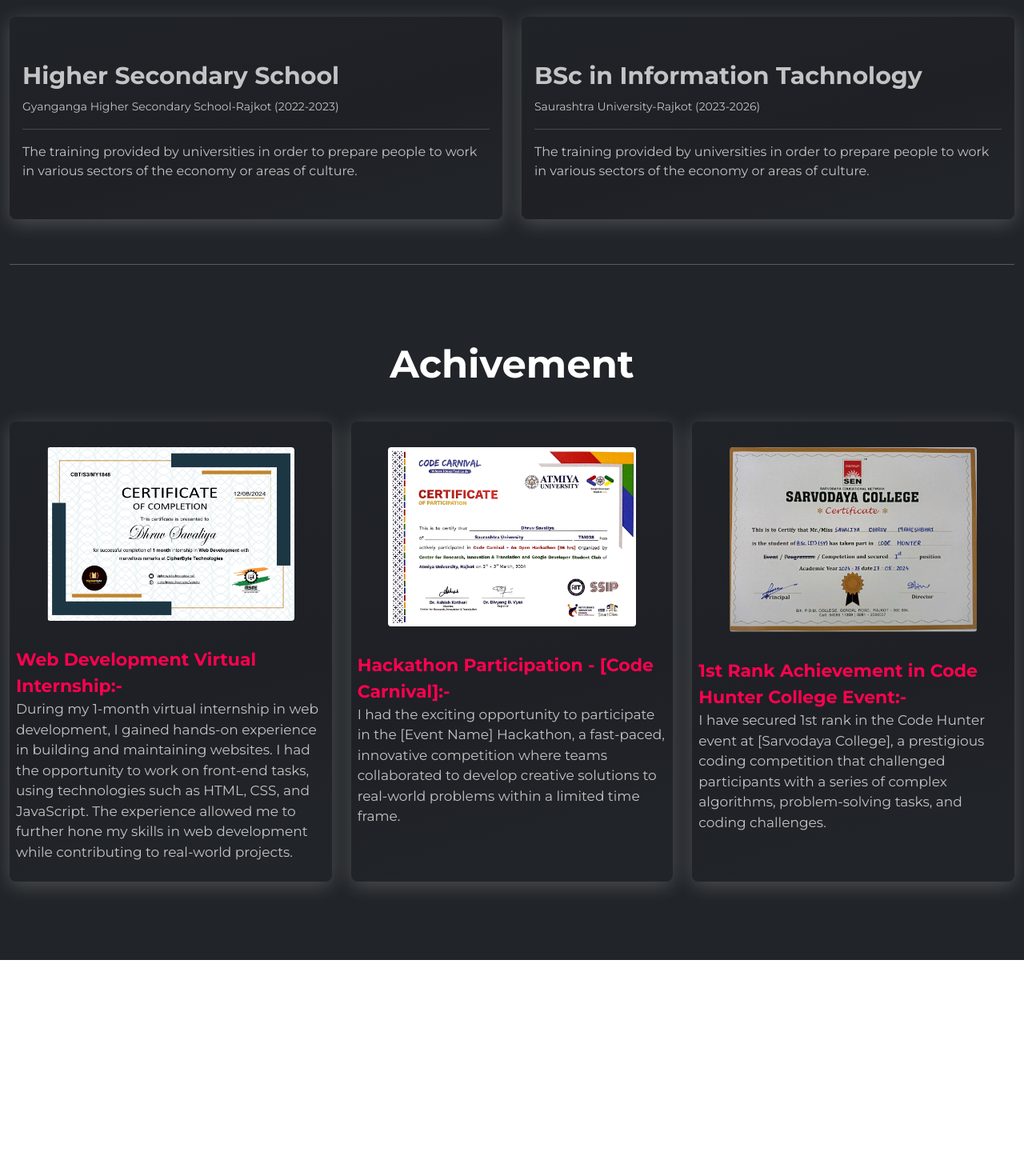
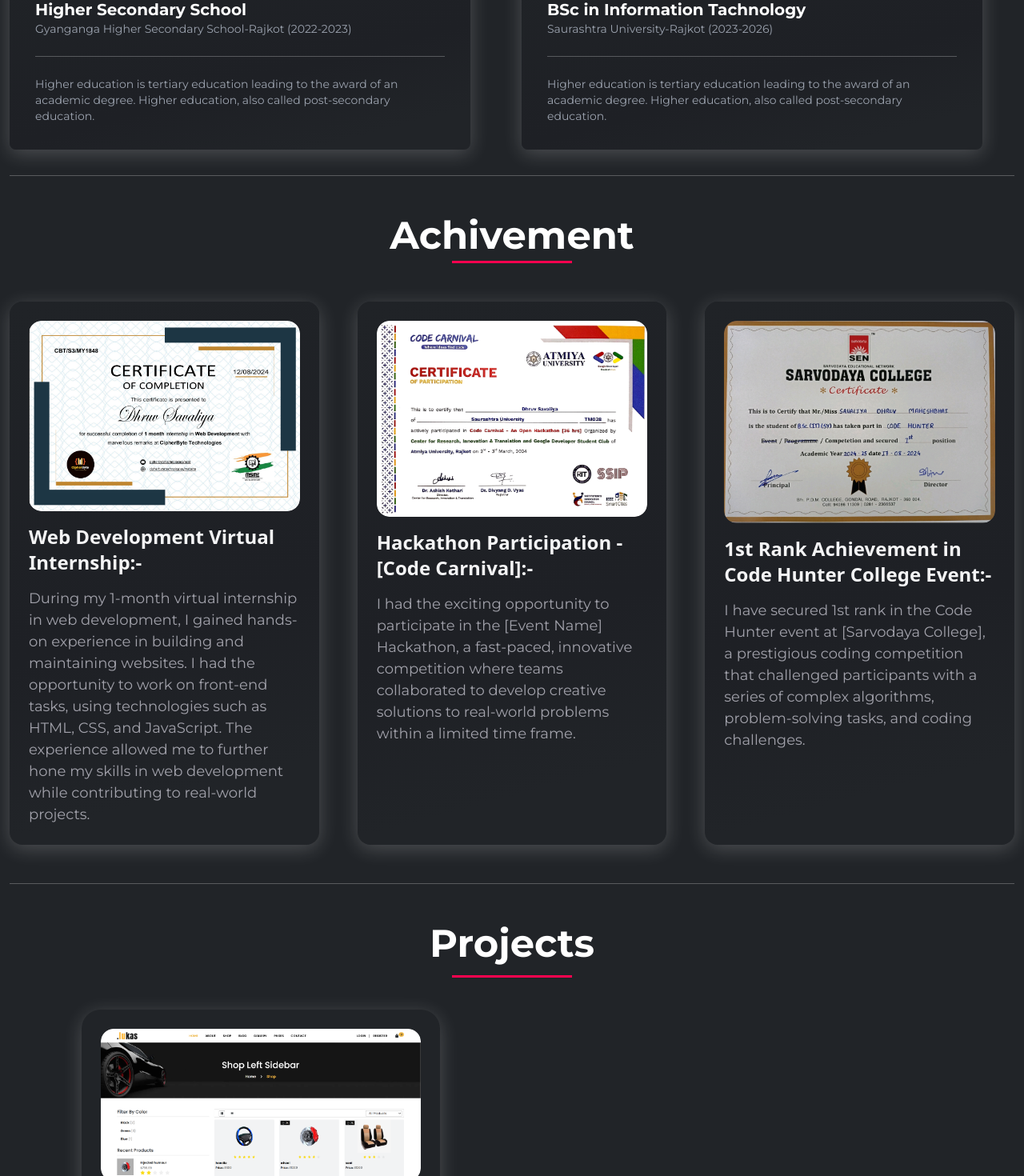
Before and after one commit to Dhruv-1395/Portfolio, a React (Create React App) app in the folder portfolio/: page / in a window 1280 px wide. Shown: the part 940-2410 px from the top of the page at 80% size. Before the commit the page ends 2140 px from the top, so only its background shows below. Built offline with nearby package versions, Linux system fonts and the light colour scheme.

Commit message:
add works section

```diff
--- a/portfolio/src/App.css
+++ b/portfolio/src/App.css
@@ -16,7 +16,7 @@ nav li{
 }
 
 section{
-  padding: 50px 0px;
+  margin: 50px 0;
   width: 100%;
 }
 
--- a/portfolio/src/App.js
+++ b/portfolio/src/App.js
@@ -3,13 +3,15 @@ import './App.css'
 import Home from "./componant/Home";
 import About from "./componant/Education";
 import Achivement from "./componant/Achivement";
+import Works from "./componant/Works";
 function App() {
   return (
-    <div className="App bg-[#212428] min-h-screen  w-100 ">
+    <div className="App bg-[#212428] pb-[50px] min-h-screen  w-100 ">
       <Navbar />
       <Home />
       <About />
       <Achivement />
+      <Works />
     </div>
   );
 }
--- a/portfolio/src/Css/Achivement.css
+++ b/portfolio/src/Css/Achivement.css
@@ -9,6 +9,10 @@
     );
     box-shadow: rgba(253, 253, 253, 0.2) 0px 5px 24px 0px;
 }
+img{
+  border-radius: 15px;
+
+}
 #Achivement .Ac:hover img{
     transform: scale(1.07);
 }
--- a/portfolio/src/componant/Achivement.js
+++ b/portfolio/src/componant/Achivement.js
@@ -9,21 +9,23 @@ const Achivement = () => {
     <section id="Achivement">
       <div className="container">
         <h1 className="text-white text-5xl text-center">Achivement</h1>
+        <div className="w-[150px] h-[3px] mx-auto my-2 bg-[#FF014F]"></div>
+        <div className=" grid grid-cols-1 sm:grid-cols-1 md:grid-cols-2 lg:grid-cols-2 xl:grid-cols-3 gap-5 my-5">
 
-        <div className=" grid grid-cols-1 sm:grid-cols-1 md:grid-cols-2 lg:grid-cols-2 xl:grid-cols-3 gap-4 my-5">
-          <div className="Ac py-4 px-2 rounded-lg mx-auto w-[100%] max-xl:w-[100%] duration-300 ">
-            <div className="py-2 ">
+        <div className="Ac w-full  p-6 space-y-4 rounded-2xl">
+        <div className="w-auto relative overflow-hidden rounded-2xl ">
           <img
             src={img1}
-                alt="Image description"
-                className="max-w-[80%] mx-auto duration-300 rounded"
+            alt="Profile photo"
+            width={800}
+            className="object-cover duration-300 "
           />
         </div>
-            <p className="mt-4 text-[17px] ">
-              <span className="text-[22px] text-[#FF014F] font-bold">
+        <div className="space-y-4">
+          <h2 className="text-2xl font-semibold text-zinc-100">
           Web Development Virtual Internship:-
-              </span>
-              <br />
+          </h2>
+          <p className="text-[18px] text-zinc-400">
           During my 1-month virtual internship in web development, I gained
               hands-on experience in building and maintaining websites. I had
               the opportunity to work on front-end tasks, using technologies
@@ -32,39 +34,45 @@ const Achivement = () => {
               real-world projects.
           </p>
         </div>
+      </div>
 
-          <div className="Ac py-4 px-2 rounded-lg mx-auto w-[100%] max-xl:w-[100%] duration-300 ">
-            <div className="py-2 ">
+      <div className="Ac w-full  p-6 space-y-4 rounded-2xl">
+        <div className="w-auto relative overflow-hidden rounded-2xl ">
           <img
             src={img2}
-                alt="Image description"
-                className="max-w-[80%] mx-auto duration-300 rounded"
+            alt="Profile photo"
+            width={800}
+            className="object-cover duration-300 "
           />
         </div>
-            <p className="mt-4 text-[17px]  ">
-              <span className="text-[22px] text-[#FF014F] font-bold">
+        <div className="space-y-4">
+          <h2 className="text-2xl font-semibold text-zinc-100">
           Hackathon Participation - [Code Carnival]:-
-              </span>
-              <br />I had the exciting opportunity to participate in the [Event
+          </h2>
+          <p className="text-[18px] text-zinc-400">
+          I had the exciting opportunity to participate in the [Event
               Name] Hackathon, a fast-paced, innovative competition where teams
               collaborated to develop creative solutions to real-world problems
               within a limited time frame.
           </p>
         </div>
+      </div>
 
-          <div className="Ac py-4 px-2 rounded-lg mx-auto w-[100%] max-xl:w-[100%] duration-300 ">
-            <div className="py-2 ">
+      <div className="Ac w-full  p-6 space-y-4 rounded-2xl">
+        <div className="w-auto relative overflow-hidden rounded-2xl ">
           <img
             src={img3}
-                alt="Image description"
-                className="max-w-[80%] mx-auto duration-300 rounded"
+            alt="Profile photo"
+            width={800}
+            className="object-cover duration-300 "
           />
         </div>
-            <p className="mt-4 text-[17px]  ">
-              <span className="text-[22px] text-[#FF014F] font-bold">
+        <div className="space-y-4">
+          <h2 className="text-2xl font-semibold text-zinc-100">
           1st Rank Achievement in Code Hunter College Event:-
-              </span>
-              <br />I have secured 1st rank in the Code Hunter event at
+          </h2>
+          <p className="text-[18px] text-zinc-400">
+          I have secured 1st rank in the Code Hunter event at
               [Sarvodaya College], a prestigious coding competition that
               challenged participants with a series of complex algorithms,
               problem-solving tasks, and coding challenges.
@@ -72,6 +80,9 @@ const Achivement = () => {
         </div>
       </div>
         </div>
+        <hr className='bg-white' />
+
+      </div>
     </section>
   );
 };
--- a/portfolio/src/componant/Education.js
+++ b/portfolio/src/componant/Education.js
@@ -1,31 +1,44 @@
 import React from 'react'
 import '../Css/Education.css'
-import gsap from 'gsap'
-import ScrollTrigger from "gsap/ScrollTrigger";
+// import gsap from 'gsap'
+// import ScrollTrigger from "gsap/ScrollTrigger";
 const About = () => {
   return (
     <section id='Education'>
       <div className="container">
         <h1 className='text-white text-5xl text-center'>Education</h1>
+        <div className="w-[150px] h-[3px] mx-auto my-2 bg-[#FF014F]"></div>
         <div className="row py-8">
           <div className="col-lg-6 ">
-                  <div className="ed  py-5 rounded-lg px-3 my-4 mx-auto w-75  hover:bg-slate-400 duration-200">
-                    <h3 className='text-3xl font-bold my-2'>Higher Secondary School </h3>
-                    <span className='text-sm'>Gyanganga Higher Secondary School-Rajkot (2022-2023)</span>
-                    <hr className='my-3'/>
-                    <p>The training provided by universities in order to prepare people to work in various sectors of the economy or areas of culture.</p>
+            <div class="ed text-white max-w-xl p-8 rounded-lg ">
+              <div class="flex justify-between items-start">
+                <div>
+                  <h3 class="text-xl font-bold">Higher Secondary School</h3>
+                  <p class="text-gray-400 text-sm">Gyanganga Higher Secondary School-Rajkot (2022-2023)</p>
+                </div>
+              </div>
+              <hr class="my-4 border-gray-700" />
+              <p class="text-gray-400 text-sm">
+                Higher education is tertiary education leading to the award of an academic degree. Higher education, also called post-secondary education.
+              </p>
             </div>
           </div>
           <div className="col-lg-6 ">
-                <div className="ed  py-5 rounded-lg px-3 my-4 mx-auto w-75 duration-200">
-                    <h3 className='text-3xl font-bold my-2'>BSc in Information Tachnology</h3>
-                    <span className='text-sm'>Saurashtra University-Rajkot (2023-2026)</span>
-                    <hr className='my-3'/>
-                    <p>The training provided by universities in order to prepare people to work in various sectors of the economy or areas of culture.</p>
+          <div class="ed text-white max-w-xl p-8 rounded-lg ">
+              <div class="flex justify-between items-start">
+                <div>
+                  <h3 class="text-xl font-bold">BSc in Information Tachnology</h3>
+                  <p class="text-gray-400 text-sm">Saurashtra University-Rajkot (2023-2026)</p>
+                </div>
+              </div>
+              <hr class="my-4 border-gray-700" />
+              <p class="text-gray-400 text-sm">
+                Higher education is tertiary education leading to the award of an academic degree. Higher education, also called post-secondary education.
+              </p>
             </div>
           </div>
         </div>
-            <hr className='bg-white'/>
+        <hr className='bg-white' />
       </div>
     </section>
   )
--- a/portfolio/src/componant/Navbar.js
+++ b/portfolio/src/componant/Navbar.js
@@ -3,7 +3,7 @@ import logo from '../Assets/logos-circle.png'
 import sound from '../sound/click.wav'
 import { IoMenu } from "react-icons/io5";
 import { IoIosClose } from "react-icons/io";
-import {gsap} from 'gsap';
+// import {gsap} from 'gsap';
 const Navbar = () => {
     const [activemenu,setActiveMenu] = useState('#Home');
     const [togglemenu,setToggleMenu] = useState(false);
@@ -12,6 +12,7 @@ const Navbar = () => {
         { name: "Home", path: "#Home" },
         { name: "Education", path: "#Education" },
         { name: "Achivement", path: "#Achivement" },
+        { name: "Projects", path: "#Projects" },
         { name: "Resume", path: "#Resume" },
 
     ];
--- /dev/null
+++ b/portfolio/src/componant/Works.js
@@ -0,0 +1,47 @@
+import React from 'react'
+import img1 from '../Assets/lukas-car-parts.png'
+import { FaArrowUpRightFromSquare } from "react-icons/fa6";
+
+const Works = () => {
+    return (
+        <section id='Projects'>
+            <div className="container">
+                <h1 className='text-white text-5xl text-center'>Projects</h1>
+                <div className="w-[150px] h-[3px] mx-auto my-3 bg-[#FF014F]"></div>
+
+                <div className="grid grid-cols-1 md:grid-cols-2 my-[40px]">
+
+                <div className="w-full lg:max-w-md  rounded-3xl mx-auto  p-6 space-y-4 text-white/75  bg-gradient-to-t from-gray-1000 via-gray-800 to-transparent shadow-[0px_5px_24px_0px_rgba(253,253,253,0.2)]">
+                    <div className=" relative overflow-hidden rounded-2xl group">
+                        <div className="w-full bg-[#212428ab] absolute top-0 h-[100%] flex items-center justify-center opacity-0 group-hover:opacity-100 duration-200">
+                            <div className='h-12 w-12 rounded-full bg-[#ff014dbd] flex items-center justify-center cursor-pointer'><a href="https://github.com/Dhruv-1395/lukas-car-parts" target='0'><FaArrowUpRightFromSquare /></a></div>
+                        </div>
+                        <img
+                            src={img1}
+                            alt="Profile photo"
+                            width={800}
+                            className="object-cover"
+                        />
+                    </div>
+                    <div className="space-y-4">
+
+                        <h2 className="text-3xl font-semibold text-zinc-100">
+                            Lukas Car Parts
+                        </h2>
+                        <p className="text-xl text-zinc-400">
+                            The E-commerce Website...
+                        </p>
+                    </div>
+                </div>
+
+
+
+                </div>
+
+
+            </div>
+        </section>
+    )
+}
+
+export default Works
```
Also changed, not shown: portfolio/src/Assets/lukas-car-parts.png (added). Lines whose indentation alone changed are shown as unchanged.
